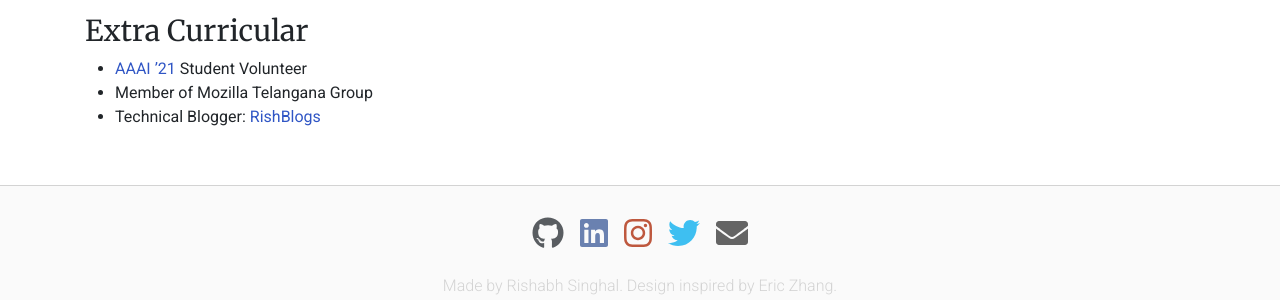
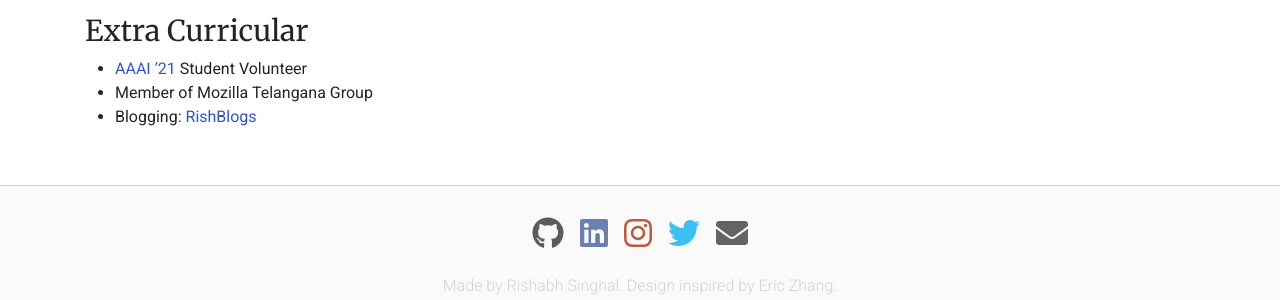
Before and after one commit to rish-singhal/rish-singhal.github.io, a Jekyll site: the page built from pages/resume.html, in a window 1280 px wide. Shown: the part 1804-2104 px from the top of the page. Built offline with Jekyll 4.4.1, drawn with Linux system fonts in a browser that asks for light colours; nearby versions of some CDN libraries.

Commit message:
Update extra curricular in Resume

```diff
--- a/pages/resume.html
+++ b/pages/resume.html
@@ -173,7 +173,7 @@ permalink: /resume
       Member of Mozilla Telangana Group
     </li>
     <li>
-      Technical Blogger: <a href="https://rish-singhal.github.io/blogs">RishBlogs</a>
+      Blogging: <a href="https://rish-singhal.github.io/blogs">RishBlogs</a>
     </li>
   </ul>
 
```
